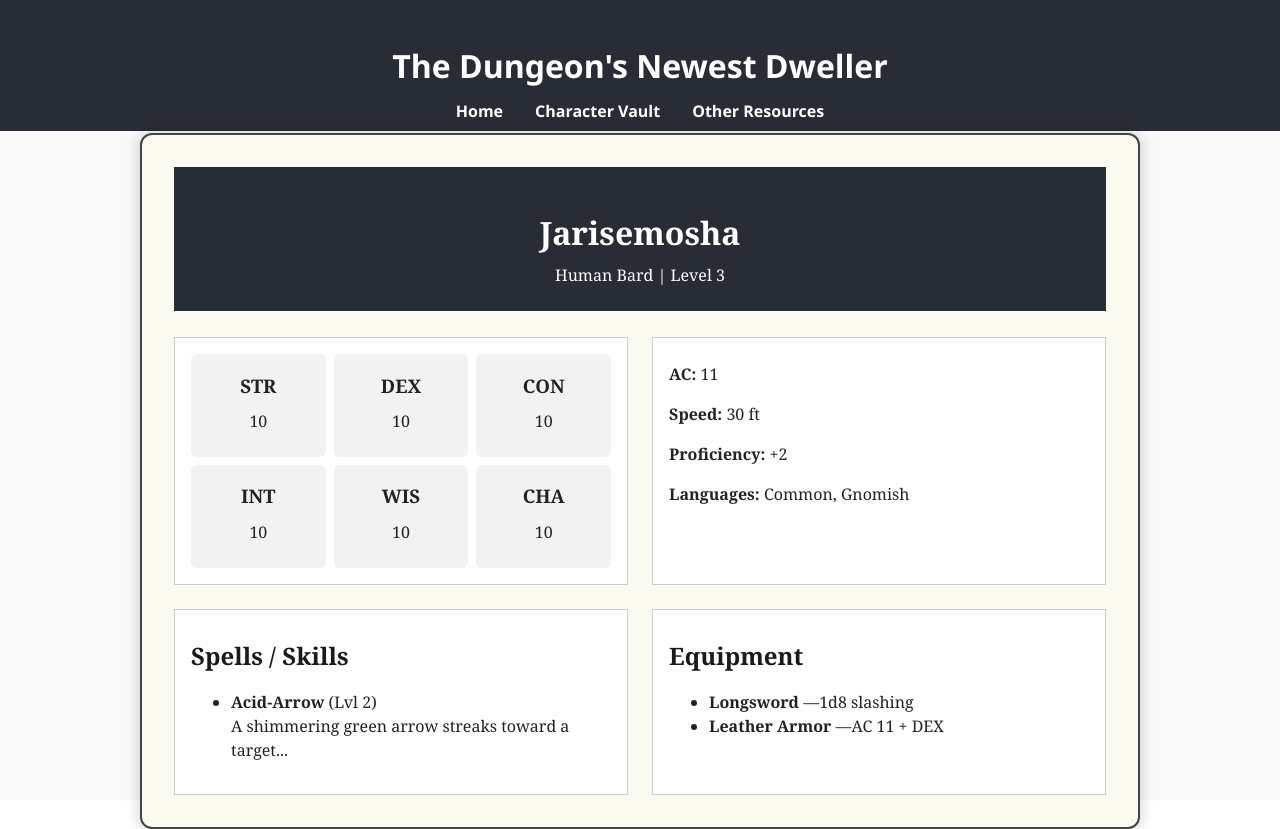
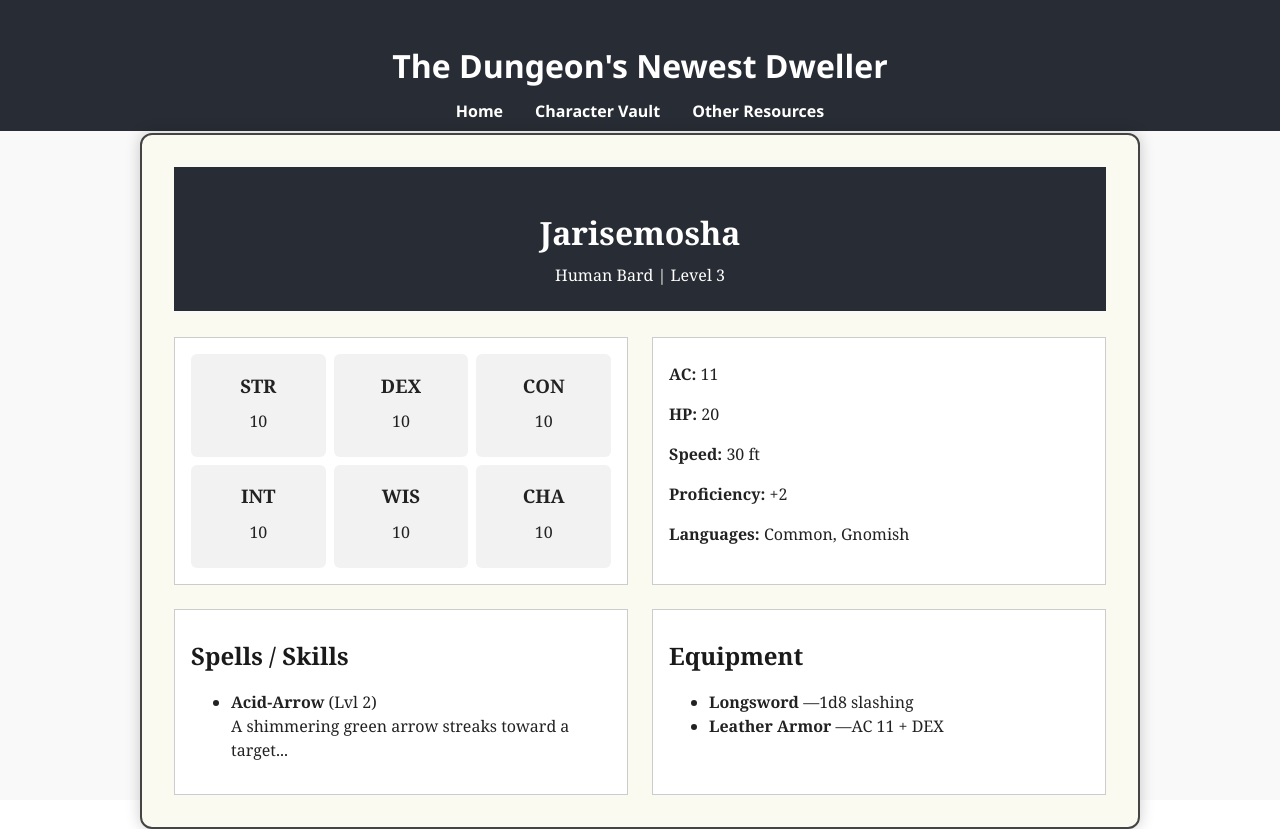
Before and after one commit to jinman14/dndweller-fe, a React (Vite) app: page /sheet in a window 1280 px wide. Built offline with nearby package versions, Linux system fonts and the light colour scheme.

Commit message:
added Hp attribute

```diff
--- a/src/components/SheetView/SheetView.jsx
+++ b/src/components/SheetView/SheetView.jsx
@@ -4,6 +4,7 @@ const SheetView = () => {
   const char = {
     character_name: "Jarisemosha",
     level: 3,
+    Hp: 20,
     race: "Human",
     class: "Bard",
     gender: "male",
@@ -53,6 +54,7 @@ const SheetView = () => {
 
       <section className="core-info">
         <p><strong>AC:</strong> {char.armor_class}</p>
+        <p><strong>HP:</strong> {char.Hp}</p>
         <p><strong>Speed:</strong> {char.speed} ft</p>
         <p><strong>Proficiency:</strong> +{char.proficiency}</p>
         <p><strong>Languages:</strong> {char.languages.join(', ')}</p>
```
